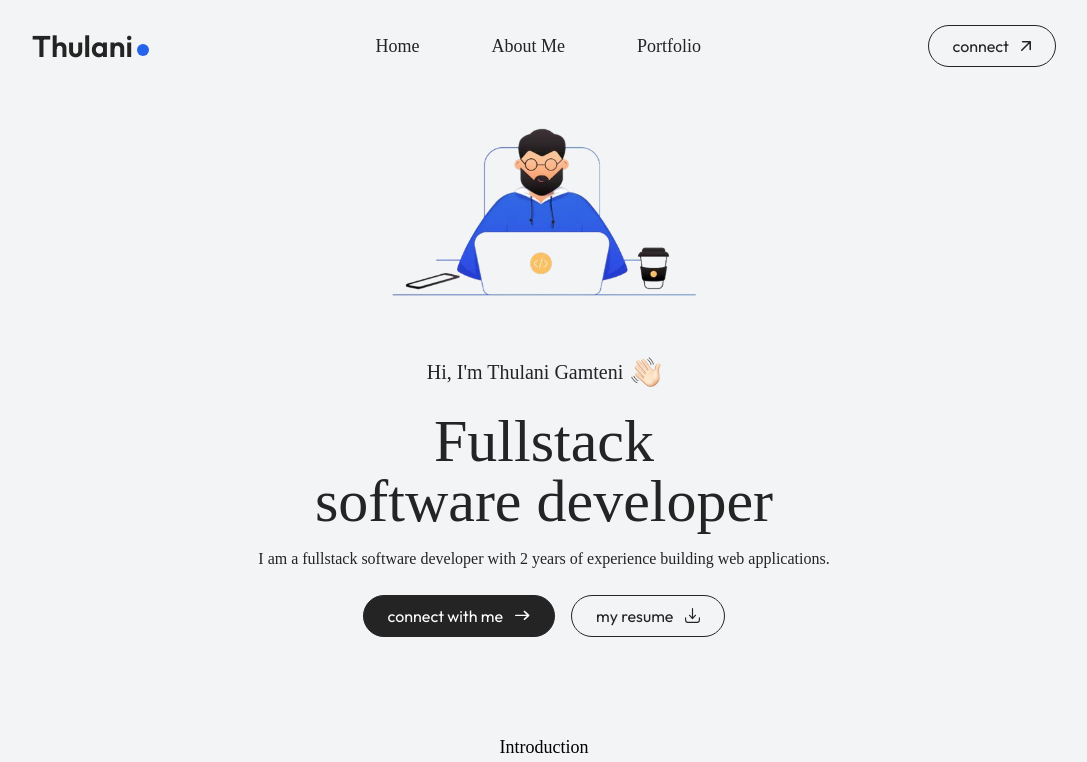
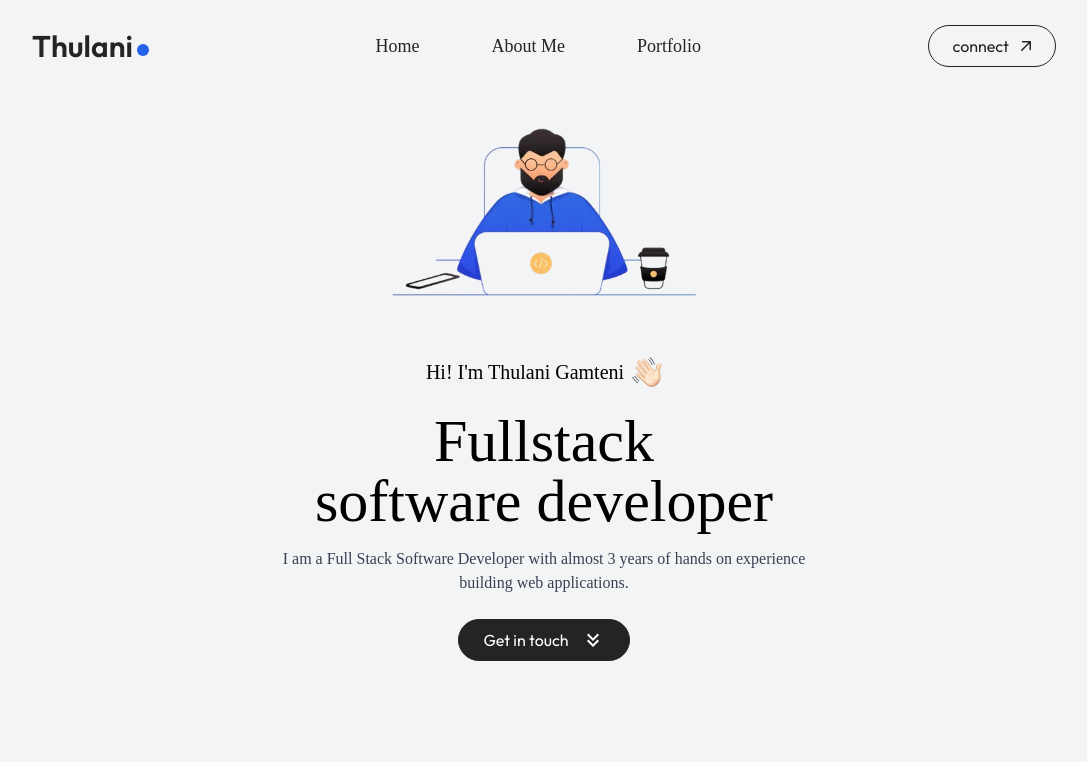
Before and after one commit to thulanigamtee/portfolio-website, an Angular app: page / in a window 1280 px wide. Shown: the top 762 px of the page, without its empty margins (96-1183 px from the left). Built offline with nearby package versions, Linux system fonts and the light colour scheme; a web font is replaced by a local one.

Commit message:
update home

```diff
--- a/src/app/components/layout/home/home.component.html
+++ b/src/app/components/layout/home/home.component.html
@@ -1,11 +1,14 @@
-<section class="flex flex-col items-center justify-center text-center">
+<section
+  id="home"
+  class="flex flex-col items-center justify-center text-center px-[5%]"
+>
   <img
     src="/assets/illustration-colored.png"
     alt="coder-illustration"
     class="md:max-w-[360px]"
   />
   <div class="flex items-center justify-center gap-x-2">
-    <span class="font-ovo text-xl text-[#242424]">Hi, I'm Thulani Gamteni</span>
+    <span class="text-xl">Hi! I'm Thulani Gamteni</span>
     <img
       src="/assets/waving-hand.png"
       alt="waving-hand"
@@ -14,21 +17,24 @@
     />
   </div>
   <div class="flex flex-col my-6 gap-y-4">
-    <h1 class="font-ovo text-6xl text-[#242424]">
+    <h1 class="text-6xl">
       Fullstack<br />
       software developer
     </h1>
-    <p class="font-ovo text-[#242424]">
-      I am a fullstack software developer with 2 years of experience building
-      web applications.
+    <p>
+      I am a Full Stack Software Developer with almost 3 years of hands on
+      experience
+      <br />
+      building web applications.
     </p>
   </div>
   <div class="flex flex-col items-center gap-4 md:flex-row">
     <app-button
-      [label]="'connect with me'"
+      [label]="'Get in touch'"
       [customStyle]="'bg-[#242424] text-white'"
+      (buttonEvent)="scrollToSection('contact')"
     >
-      <svg
+      <!-- <svg
         width="15"
         height="15"
         viewBox="0 0 17 11"
@@ -39,9 +45,20 @@
           d="M16.0839 4.73429C16.2592 4.89461 16.3591 5.12116 16.3591 5.35876C16.3591 5.59636 16.2592 5.82291 16.0839 5.98323L11.148 10.4961C10.8031 10.8114 10.2679 10.7875 9.95252 10.4426C9.63719 10.0977 9.66111 9.56246 10.006 9.24712L13.3334 6.20492L0.846159 6.20492C0.378842 6.20492 0 5.82607 0 5.35876C0 4.89145 0.378842 4.5126 0.846159 4.5126L13.3334 4.5126L10.006 1.47038C9.66111 1.15504 9.63719 0.619818 9.95252 0.274923C10.2679 -0.0699711 10.8031 -0.0938883 11.148 0.221447L16.0839 4.73429Z"
           fill="white"
         />
+      </svg> -->
+      <svg
+        xmlns="http://www.w3.org/2000/svg"
+        height="24px"
+        viewBox="0 -960 960 960"
+        width="24px"
+        fill="white"
+      >
+        <path
+          d="M480-200 240-440l56-56 184 183 184-183 56 56-240 240Zm0-240L240-680l56-56 184 183 184-183 56 56-240 240Z"
+        />
       </svg>
     </app-button>
-    <app-button [label]="'my resume'">
+    <!-- <app-button [label]="'my resume'">
       <svg
         width="15"
         height="15"
@@ -58,6 +75,6 @@
           fill="#242424"
         />
       </svg>
-    </app-button>
+    </app-button> -->
   </div>
 </section>
--- a/src/app/components/layout/home/home.component.ts
+++ b/src/app/components/layout/home/home.component.ts
@@ -6,4 +6,11 @@ import { ButtonComponent } from '../../ui/button/button.component';
   imports: [ButtonComponent],
   templateUrl: './home.component.html',
 })
-export class HomeComponent {}
+export class HomeComponent {
+  scrollToSection(sectionId: string) {
+    const element = document.getElementById(sectionId);
+    if (element) {
+      element.scrollIntoView({ behavior: 'smooth', block: 'start' });
+    }
+  }
+}
```
